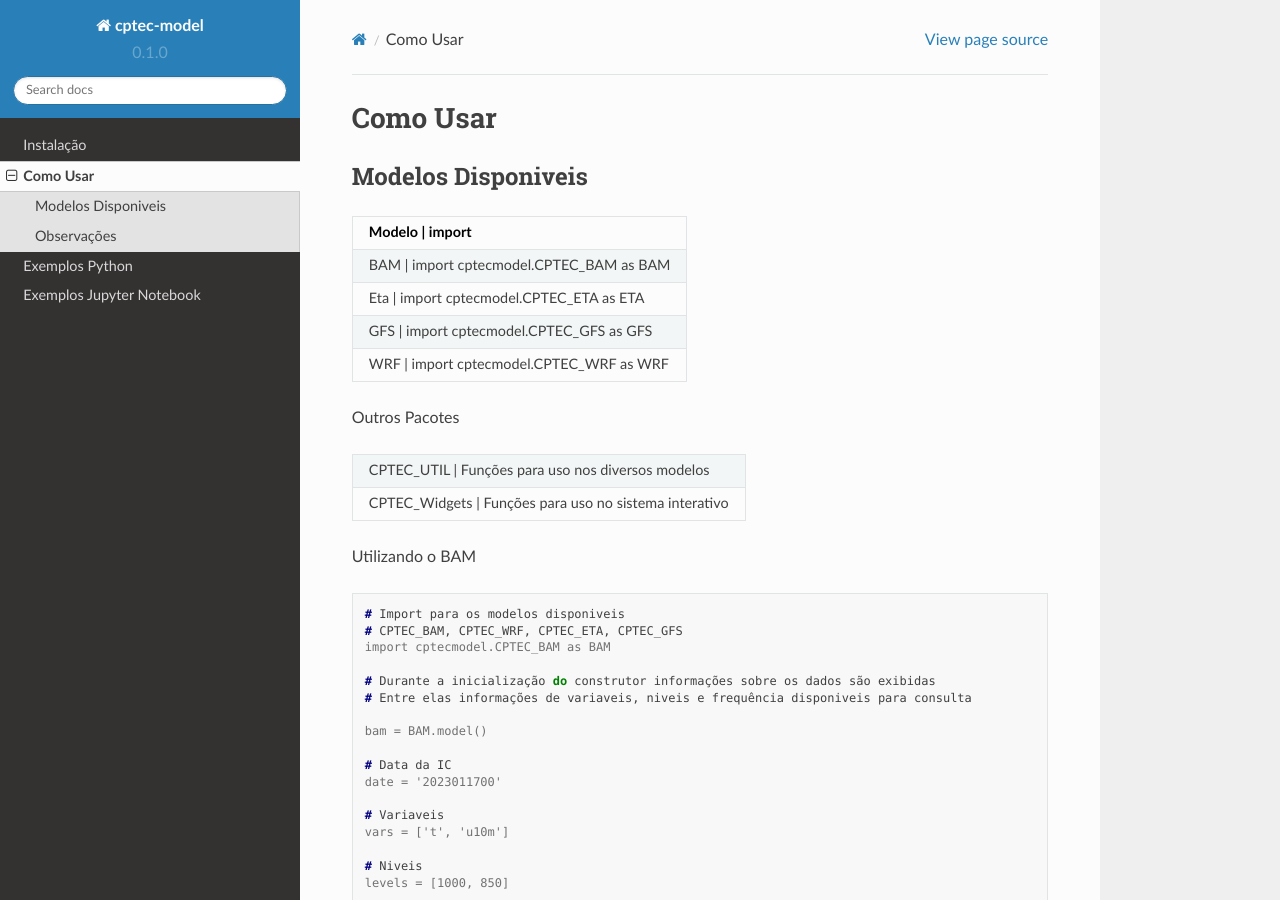
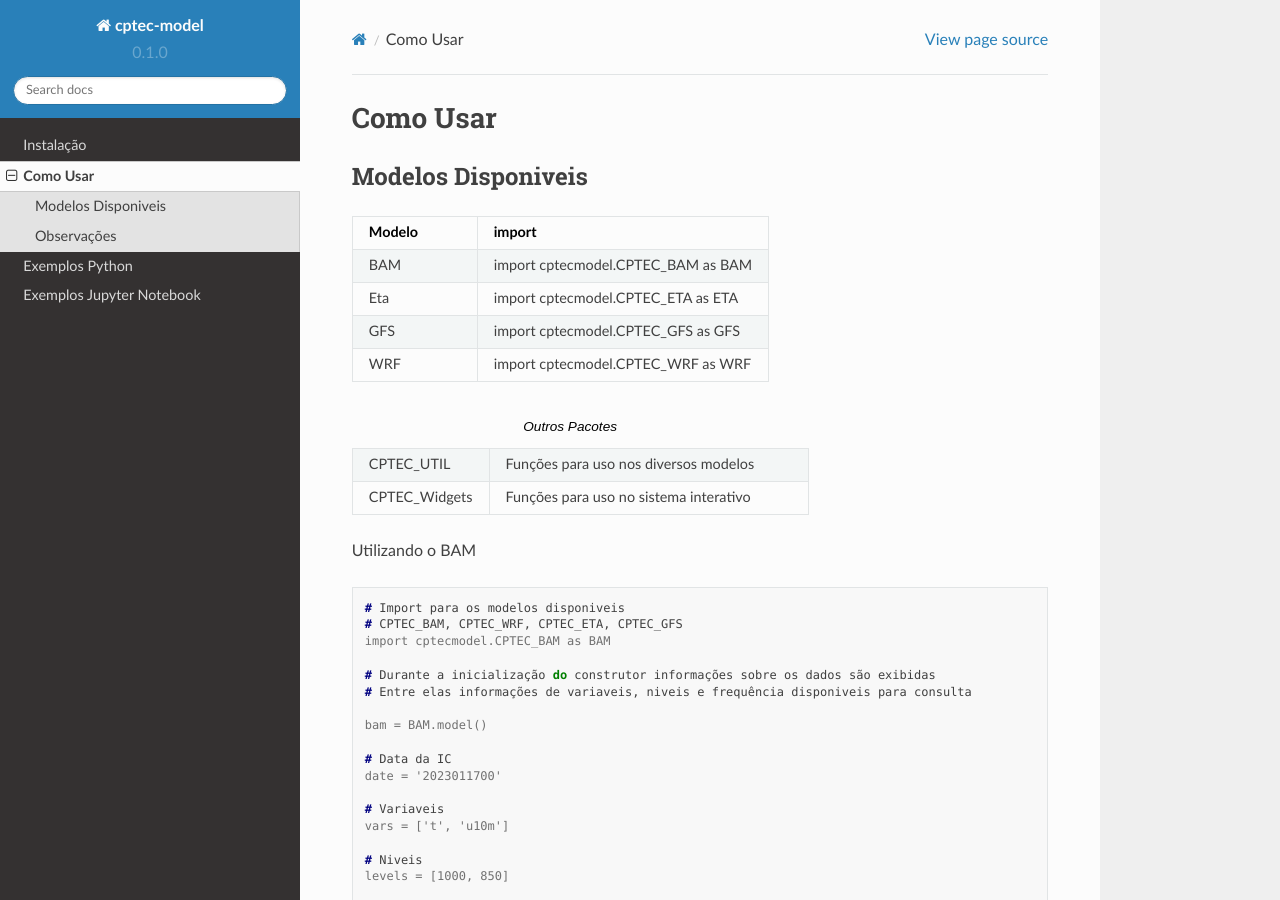
Before and after one commit to framework-CPTEC/tutorial, a Sphinx documentation site: the page built from docs/source/usage.rst, in a window 1280 px wide and 900 px high. Built offline with Sphinx 7.4.7 and the Read the Docs theme 2.0.0, drawn with Linux system fonts in a browser that asks for light colours; pages that are not in the unit, such as notebooks, are missing from menus; part of the change alters nothing that is shown.

Commit message:
Update usage.rst

```diff
--- a/docs/source/usage.rst
+++ b/docs/source/usage.rst
@@ -4,26 +4,29 @@ Como Usar
 Modelos Disponiveis
 -------------------
 
-+-------------------------------------------------------------+
-| Modelo                 | import                             |
-+========================+====================================+
-| BAM                    | import cptecmodel.CPTEC_BAM as BAM |
-+-------------------------------------------------------------+
-| Eta                    | import cptecmodel.CPTEC_ETA as ETA |
-+-------------------------------------------------------------+
-| GFS                    | import cptecmodel.CPTEC_GFS as GFS |
-+-------------------------------------------------------------+
-| WRF                    | import cptecmodel.CPTEC_WRF as WRF |
-+-------------------------------------------------------------+
+.. list-table::
+   :widths: 30 70
+   :header-rows: 1
 
-Outros Pacotes
+   * - Modelo
+     - import
+   * - BAM
+     - import cptecmodel.CPTEC_BAM as BAM
+   * - Eta
+     - import cptecmodel.CPTEC_ETA as ETA
+   * - GFS
+     - import cptecmodel.CPTEC_GFS as GFS
+   * - WRF
+     - import cptecmodel.CPTEC_WRF as WRF
 
-+--------------------+----------------------------------------+
-| CPTEC_UTIL         | Funções para uso nos diversos modelos  |
-+-------------------------------------------------------------+
-| CPTEC_Widgets      | Funções para uso no sistema interativo |
-+--------------------+----------------------------------------+
+.. list-table::  Outros Pacotes
+   :widths: 30 70
+   :header-rows: 0
 
+   * - CPTEC_UTIL
+     - Funções para uso nos diversos modelos
+   * - CPTEC_Widgets
+     - Funções para uso no sistema interativo
 
 Utilizando o BAM
 
```
